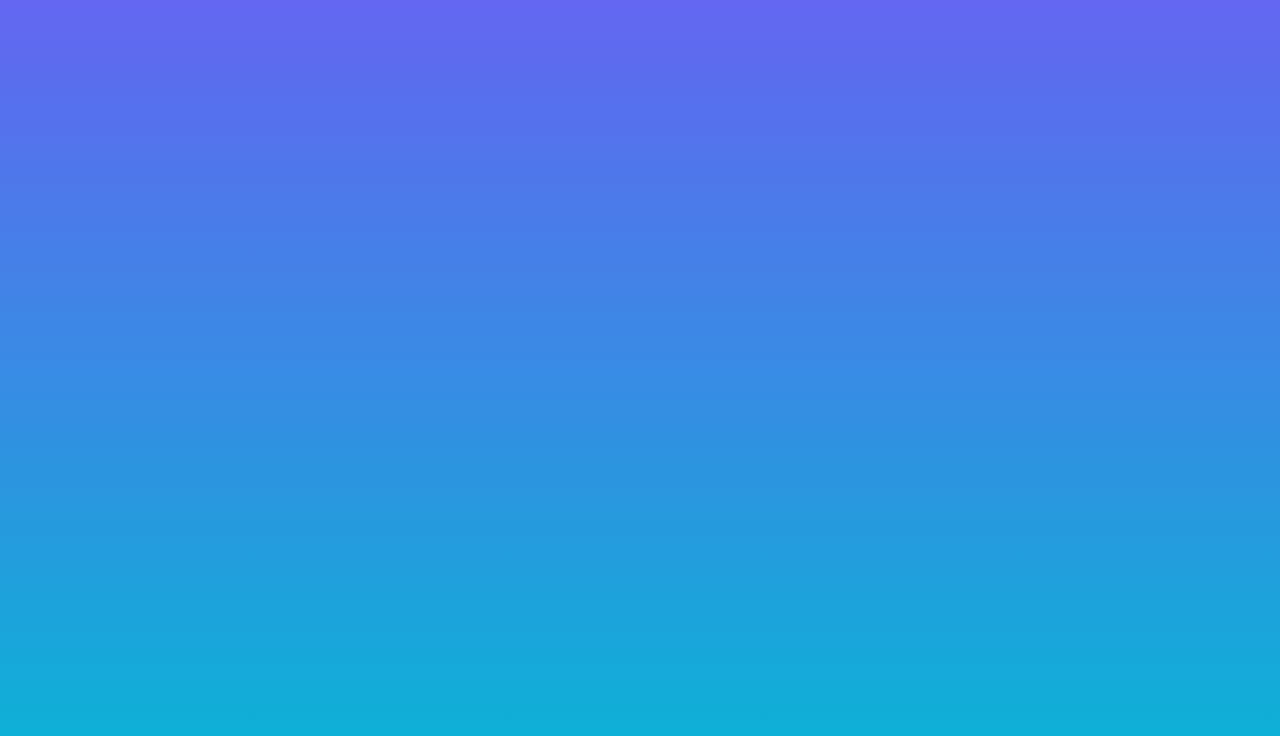
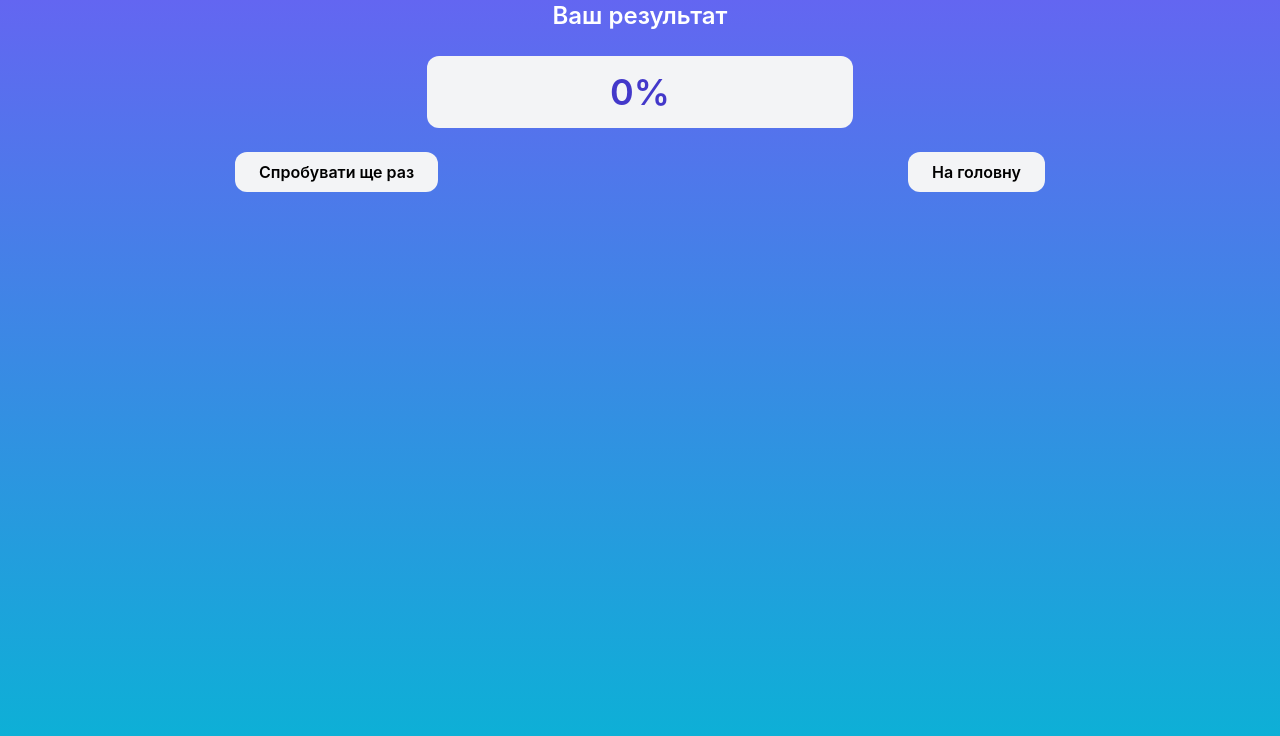
Before and after one commit to MaxPyvovarov/React-vocabulary, a React (Create React App) app: page /results in a window 1280 px wide. Before the commit this address had no page. Shown: the top 736 px of the page. Built offline with nearby package versions, Linux system fonts and the light colour scheme.

Commit message:
Results added

```diff
--- a/src/components/Add/Add.jsx
+++ b/src/components/Add/Add.jsx
@@ -57,7 +57,11 @@ function Add(props) {
 							required
 						/>
 					</div>
-					{isFormValid || <span className={styles.error}>Form is invalid</span>}
+					{isFormValid || (
+						<span className={styles.error}>
+							Перевірте коректність введених слів
+						</span>
+					)}
 					<button className={styles.submitBtn}>Додати</button>
 				</form>
 			</div>
--- a/src/components/App/App.js
+++ b/src/components/App/App.js
@@ -4,6 +4,7 @@ import Add from '../Add/Add';
 import Test from '../Test/Test';
 
 import styles from './App.module.scss';
+import Results from '../Results/Results';
 
 function App() {
 	return (
@@ -13,6 +14,7 @@ function App() {
 					<Route path='/' exact element={<Vocabulary />}></Route>
 					<Route path='/add' exact element={<Add />}></Route>
 					<Route path='/test' exact element={<Test />}></Route>
+					<Route path='/results' exact element={<Results />}></Route>
 				</Routes>
 			</BrowserRouter>
 		</div>
--- a/src/components/Navbar/Navbar.jsx
+++ b/src/components/Navbar/Navbar.jsx
@@ -1,10 +1,11 @@
 import React from 'react';
 import {NavLink} from 'react-router-dom';
 import {connect} from 'react-redux';
+import {generateTest} from '../../store/actions/vocabulary';
 
 import styles from './Navbar.module.scss';
 
-function Navbar(props) {
+function Navbar({vocabulary, generateTest}) {
 	return (
 		<div className={styles.navbar}>
 			<ul className={styles.list}>
@@ -13,9 +14,13 @@ function Navbar(props) {
 						Головна
 					</NavLink>
 				</li>
-				{props.words.length >= 10 && (
+				{vocabulary.length >= 10 && (
 					<li>
-						<NavLink to='/test' className={styles.listItem}>
+						<NavLink
+							to='/test'
+							onClick={() => generateTest(vocabulary)}
+							className={styles.listItem}
+						>
 							Повторити слова
 						</NavLink>
 					</li>
@@ -27,8 +32,14 @@ function Navbar(props) {
 
 function mapStateToProps(state) {
 	return {
-		words: state.vocabulary.vocabulary,
+		vocabulary: state.vocabulary.vocabulary,
 	};
 }
 
-export default connect(mapStateToProps)(Navbar);
+function mapDispatchToProps(dispatch) {
+	return {
+		generateTest: vocabulary => dispatch(generateTest(vocabulary)),
+	};
+}
+
+export default connect(mapStateToProps, mapDispatchToProps)(Navbar);
--- a/src/components/Results/Results.jsx
+++ b/src/components/Results/Results.jsx
@@ -1,5 +1,36 @@
 import React from 'react';
+import {connect} from 'react-redux';
+import {NavLink} from 'react-router-dom';
+import {generateTest} from '../../store/actions/vocabulary';
 
-export default function Results() {
-	return <div>Results</div>;
+import styles from './Results.module.scss';
+
+function Results({results, vocabulary, generateTest}) {
+	return (
+		<div className={styles.results}>
+			<h3 className={styles.heading}>Ваш результат</h3>
+			<p>{results * 10}%</p>
+			<div className={styles.buttons}>
+				<button onClick={() => generateTest(vocabulary)}>
+					Спробувати ще раз
+				</button>
+				<NavLink to='/'>На головну</NavLink>
+			</div>
+		</div>
+	);
 }
+
+function mapStateToProps(state) {
+	return {
+		results: state.vocabulary.results,
+		vocabulary: state.vocabulary.vocabulary,
+	};
+}
+
+function mapDispatchToProps(dispatch) {
+	return {
+		generateTest: vocabulary => dispatch(generateTest(vocabulary)),
+	};
+}
+
+export default connect(mapStateToProps, mapDispatchToProps)(Results);
--- a/src/components/Results/Results.module.scss
+++ b/src/components/Results/Results.module.scss
@@ -0,0 +1,24 @@
+.results {
+	@apply text-white font-semibold text-center;
+
+	& > p {
+		@apply text-4xl my-6 text-indigo-700 py-4 bg-gray-100 rounded-xl w-1/3 mx-auto;
+	}
+}
+
+.heading {
+	@apply text-center text-2xl;
+}
+
+.buttons {
+	@apply flex justify-around;
+
+	& > button,
+	a {
+		@apply text-black font-semibold ease-in-out duration-200 px-6 py-2 rounded-xl bg-gray-100;
+
+		&:hover {
+			@apply bg-opacity-95 shadow-md shadow-gray-700;
+		}
+	}
+}
--- a/src/components/Test/Test.jsx
+++ b/src/components/Test/Test.jsx
@@ -1,5 +1,4 @@
 import React, {useEffect} from 'react';
-import Navbar from '../Navbar/Navbar';
 import ActiveTest from '../ActiveTest/ActiveTest';
 import {connect} from 'react-redux';
 import {generateTest} from '../../store/actions/vocabulary';
@@ -15,8 +14,7 @@ function Test(props) {
 	}, []);
 
 	return (
-		<>
-			<Navbar />
+		<div className={styles.wrapper}>
 			<div className={styles.container}>
 				<p className={styles.question}>
 					<span></span>
@@ -29,7 +27,7 @@ function Test(props) {
 					<ActiveTest test={props.test} activeQuestion={props.activeQuestion} />
 				)}
 			</div>
-		</>
+		</div>
 	);
 }
 
--- a/src/components/Test/Test.module.scss
+++ b/src/components/Test/Test.module.scss
@@ -1,5 +1,9 @@
+.wrapper {
+	@apply flex items-center min-h-screen;
+}
+
 .container {
-	@apply w-2/3 mx-auto border border-white rounded-lg py-3 px-5 bg-white bg-opacity-25;
+	@apply w-1/2 mx-auto border border-white rounded-lg py-3 px-5 bg-white bg-opacity-25;
 }
 
 .question {
--- a/src/store/actions/vocabulary.js
+++ b/src/store/actions/vocabulary.js
@@ -16,6 +16,7 @@ export function addNewWord(eng, ukr) {
 
 export function generateTest(vocabulary) {
 	return async dispatch => {
+		dispatch(createTestStart());
 		const test = [];
 		const wordsMap = [...vocabulary];
 
@@ -76,8 +77,8 @@ export function createTestSuccess(test) {
 
 export function selectAnswer(question, activeQuestion, answer) {
 	return async dispatch => {
-		console.log(activeQuestion, answer);
 		if (activeQuestion >= 9) {
+			dispatch(selectAnswerSuccess());
 			dispatch(finishTest());
 			return;
 		}
```
